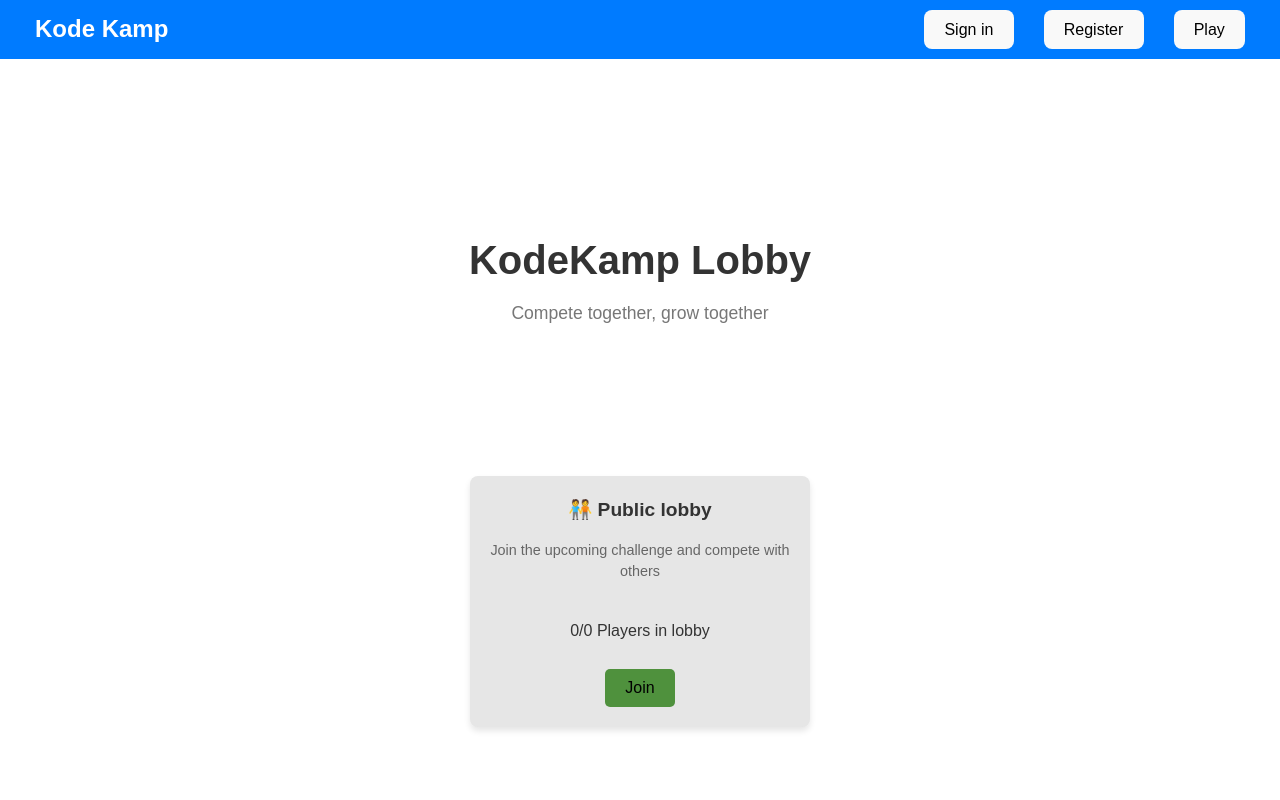
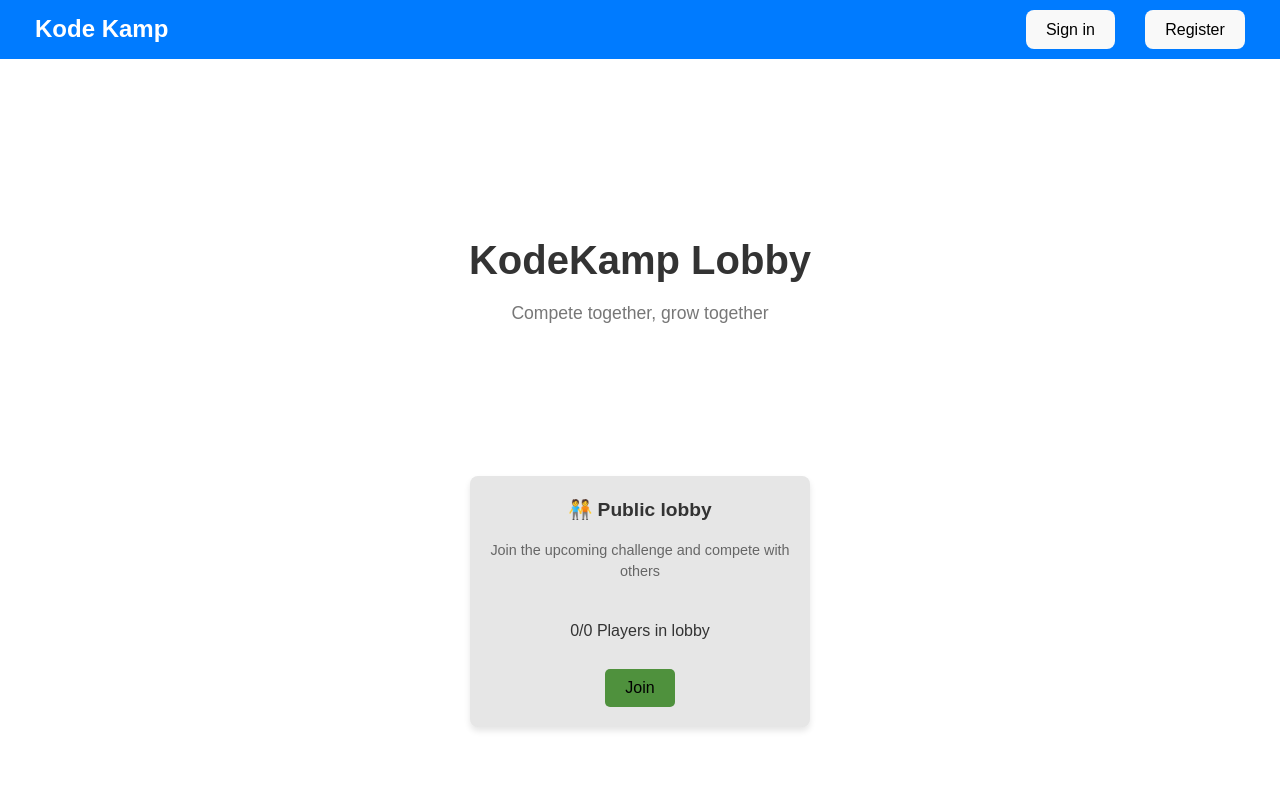
Before and after one commit to teevik/gruppe-8-prog2052-kode-kamp, a React (Vite) app in the folder frontend/: page / in a window 1280 px wide. Shown: the top 800 px of the page. Built offline with nearby package versions, Linux system fonts and the light colour scheme; no server answers; what @trpc/react-query would draw is missing.

Commit message:
Comment out play button

```diff
--- a/frontend/src/components/Nav.tsx
+++ b/frontend/src/components/Nav.tsx
@@ -33,9 +33,9 @@
           </p>
         )}
 
-        <Link to="/GamePage" className="link">
+        {/* <Link to="/GamePage" className="link">
           <button>Play</button>
-        </Link>
+        </Link> */}
       </div>
     </nav>
   );
```
